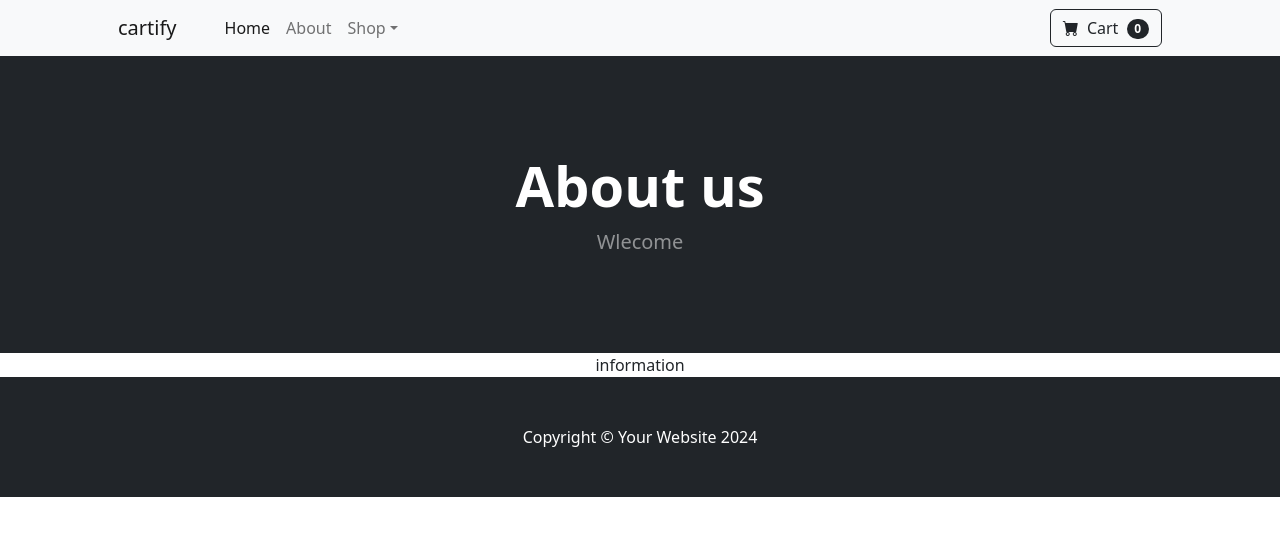
After one commit to alexander-cho/cartify, a Django app: page /about/ in a window 1280 px wide. The commit adds this page. Shown: the top 536 px of the page. Run offline with Django 5.2, Linux system fonts and the light colour scheme; some libraries are stand-ins or nearby versions.

Commit message:
feat: seperate navigation and base template for about page

```diff
--- /dev/null
+++ b/store/templates/store/about.html
@@ -0,0 +1,23 @@
+{% extends 'store/base.html' %}
+
+{% block content %}
+    <!-- Header-->
+    <header class="bg-dark py-5">
+        <div class="container px-4 px-lg-5 my-5">
+            <div class="text-center text-white">
+                <h1 class="display-4 fw-bolder">About us</h1>
+                <p class="lead fw-normal text-white-50 mb-0">Wlecome</p>
+            </div>
+        </div>
+    </header>
+
+    <div class="container">
+        <div class="row">
+            <center>
+                <div class="col-8">
+                    information
+                </div>
+            </center>
+        </div>
+    </div>
+{% endblock %}
--- /dev/null
+++ b/store/templates/store/base.html
@@ -0,0 +1,33 @@
+{% load static %}
+
+<!DOCTYPE html>
+<html lang="en">
+    <head>
+        <meta charset="utf-8" />
+        <meta name="viewport" content="width=device-width, initial-scale=1, shrink-to-fit=no" />
+        <meta name="description" content="" />
+        <meta name="author" content="" />
+        <title>cartify</title>
+        <!-- Favicon-->
+        <link rel="icon" type="image/x-icon" href="{% static 'assets/favicon.ico' %}" />
+        <!-- Bootstrap icons-->
+        <link href="https://cdn.jsdelivr.net/npm/bootstrap-icons@1.5.0/font/bootstrap-icons.css" rel="stylesheet" />
+        <!-- Core theme CSS (includes Bootstrap)-->
+        <link href="{% static 'css/styles.css' %}" rel="stylesheet" />
+    </head>
+    <body>
+        {% include 'store/navbar.html' %}
+
+        {% block content %}
+
+        {% endblock %}
+        <!-- Footer-->
+        <footer class="py-5 bg-dark">
+            <div class="container"><p class="m-0 text-center text-white">Copyright &copy; Your Website 2024</p></div>
+        </footer>
+        <!-- Bootstrap core JS-->
+        <script src="https://cdn.jsdelivr.net/npm/bootstrap@5.2.3/dist/js/bootstrap.bundle.min.js"></script>
+        <!-- Core theme JS-->
+        <script src="{% static 'js/scripts.js' %}"></script>
+    </body>
+</html>
--- /dev/null
+++ b/store/templates/store/navbar.html
@@ -0,0 +1,29 @@
+<!-- Navigation-->
+<nav class="navbar navbar-expand-lg navbar-light bg-light">
+    <div class="container px-4 px-lg-5">
+        <a class="navbar-brand" href="#!">cartify</a>
+        <button class="navbar-toggler" type="button" data-bs-toggle="collapse" data-bs-target="#navbarSupportedContent" aria-controls="navbarSupportedContent" aria-expanded="false" aria-label="Toggle navigation"><span class="navbar-toggler-icon"></span></button>
+        <div class="collapse navbar-collapse" id="navbarSupportedContent">
+            <ul class="navbar-nav me-auto mb-2 mb-lg-0 ms-lg-4">
+                <li class="nav-item"><a class="nav-link active" aria-current="page" href="#!">Home</a></li>
+                <li class="nav-item"><a class="nav-link" href="{% url 'about' %}">About</a></li>
+                <li class="nav-item dropdown">
+                    <a class="nav-link dropdown-toggle" id="navbarDropdown" href="#" role="button" data-bs-toggle="dropdown" aria-expanded="false">Shop</a>
+                    <ul class="dropdown-menu" aria-labelledby="navbarDropdown">
+                        <li><a class="dropdown-item" href="#!">All Products</a></li>
+                        <li><hr class="dropdown-divider" /></li>
+                        <li><a class="dropdown-item" href="#!">Popular Items</a></li>
+                        <li><a class="dropdown-item" href="#!">New Arrivals</a></li>
+                    </ul>
+                </li>
+            </ul>
+            <form class="d-flex">
+                <button class="btn btn-outline-dark" type="submit">
+                    <i class="bi-cart-fill me-1"></i>
+                    Cart
+                    <span class="badge bg-dark text-white ms-1 rounded-pill">0</span>
+                </button>
+            </form>
+        </div>
+    </div>
+</nav>
--- a/store/urls.py
+++ b/store/urls.py
@@ -3,4 +3,5 @@ from . import views
 
 urlpatterns = [
     path('', views.home, name='home'),
+    path('about/', views.about, name='about'),
 ]
--- a/store/views.py
+++ b/store/views.py
@@ -5,3 +5,7 @@ from .models import Product
 def home(request):
     products = Product.objects.all()
     return render(request, 'store/home.html', {'products': products})
+
+
+def about(request):
+    return render(request, 'store/about.html', {})
```
Also changed, not shown: store/templates/store/home.html (+7 -45 lines).
